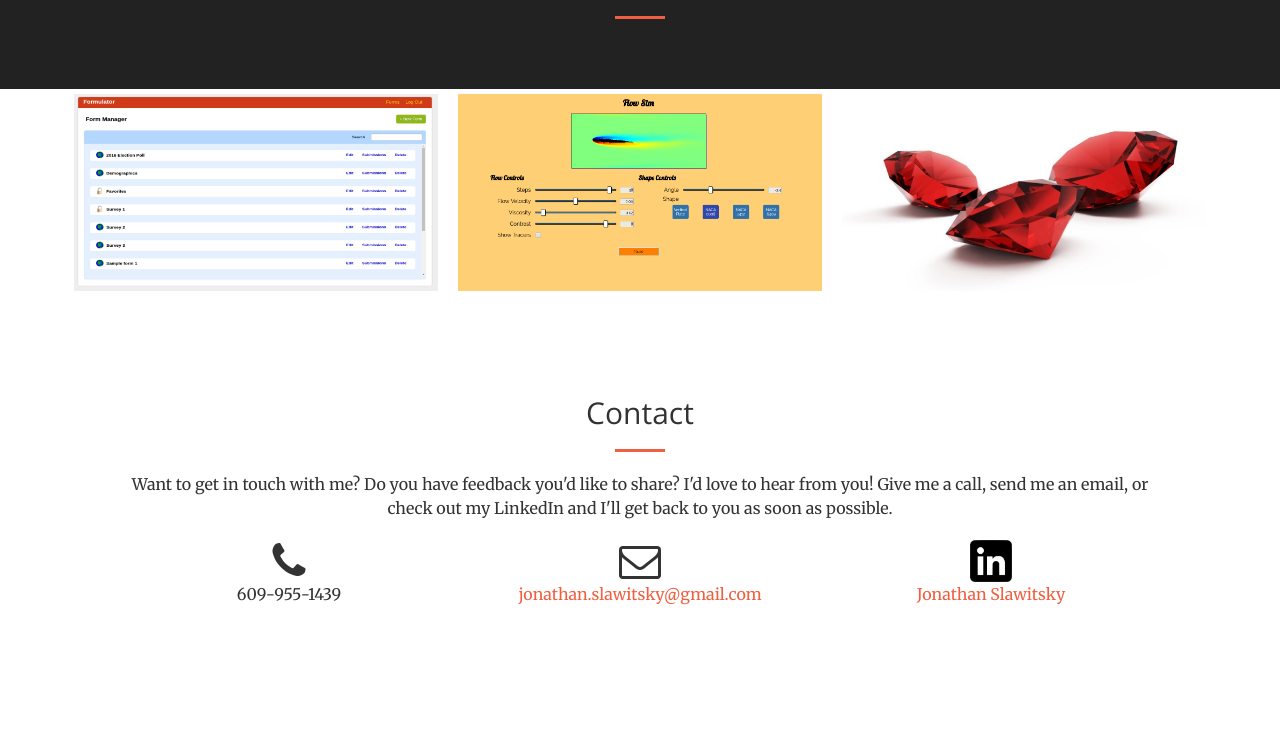
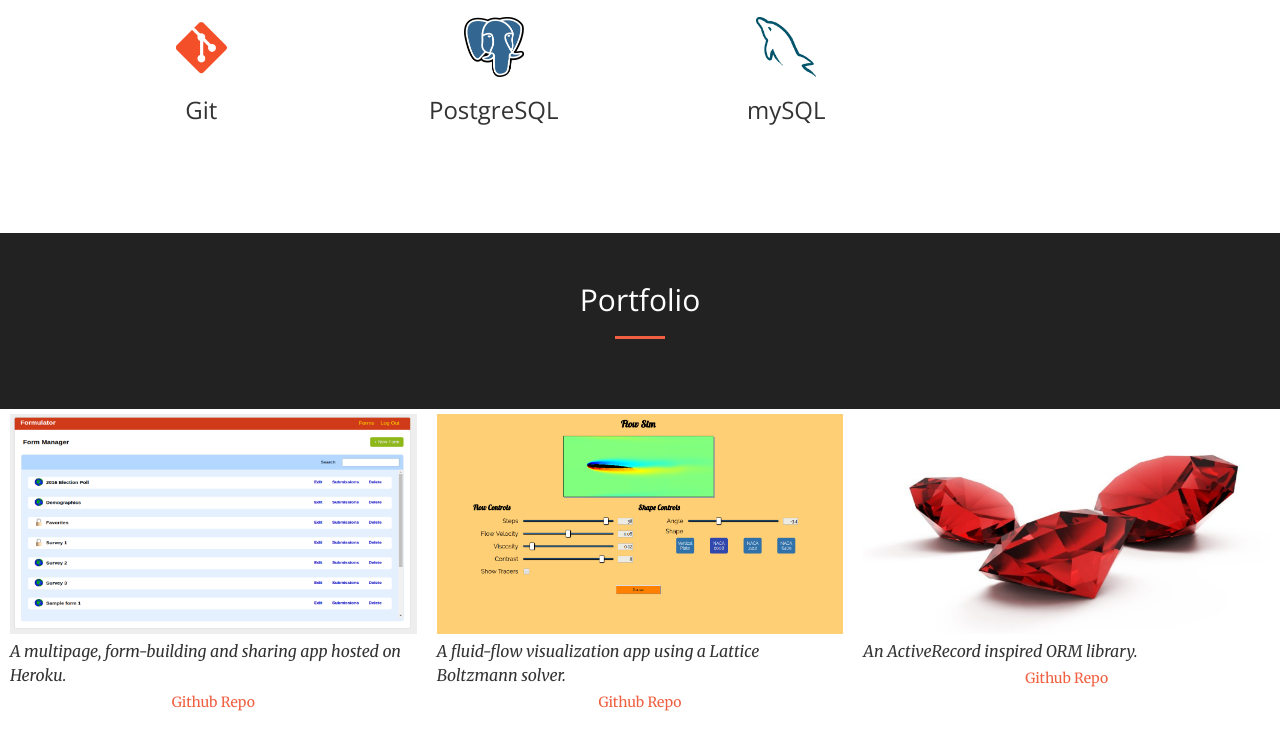
Before and after one commit to jslawjslaw/jslawjslaw.github.io, a website: page index.html in a window 1280 px wide. Shown: the part 2060-2797 px from the top of the page. Drawn offline with nearby package versions, Linux system fonts and the light colour scheme.

Commit message:
Add picture and projet summaries with github links

```diff
--- a/css/creative.css
+++ b/css/creative.css
@@ -421,3 +421,21 @@ body {
   display: flex;
   justify-content: center;
 }
+
+.image-container {
+  text-align: center;
+  margin-bottom: 20px;
+}
+
+.desc-link-container {
+  padding: 0 10px;
+}
+
+.project-desc {
+  font-style: italic;
+  margin-bottom: 5px;
+}
+
+.link-cont {
+  text-align: center;
+}
--- a/index.html
+++ b/index.html
@@ -85,6 +85,9 @@
     <section class="bg-primary" id="about">
         <div class="container">
             <div class="row">
+                <div class="image-container">
+                  <img src="img/Jon.jpg" width="200px" height="300px">
+                </div>
                 <div class="col-lg-8 col-lg-offset-2 text-center">
                     <h2 class="section-heading">I'm the man for the job!</h2>
                     <hr class="light">
@@ -210,6 +213,12 @@
                             </div>
                         </div>
                     </a>
+                    <div class="desc-link-container">
+                      <p class="project-desc">A multipage, form-building and sharing app hosted on Heroku.</p>
+                      <div class="link-cont">
+                        <a href="https://github.com/jslawjslaw/formulator" class="git-link">Github Repo</a>
+                      </div>
+                    </div>
                 </div>
                 <div class="col-lg-4 col-sm-6">
                     <a href="https://jslawjslaw.github.io/Flow-Sim/" class="portfolio-box">
@@ -225,6 +234,12 @@
                             </div>
                         </div>
                     </a>
+                    <div class="desc-link-container">
+                      <p class="project-desc">A fluid-flow visualization app using a Lattice Boltzmann solver.</p>
+                      <div class="link-cont">
+                        <a href="https://github.com/jslawjslaw/Flow-Sim" class="git-link">Github Repo</a>
+                      </div>
+                    </div>
                 </div>
                 <div class="col-lg-4 col-sm-6">
                     <a href="https://github.com/jslawjslaw/RubyArchive" class="portfolio-box">
@@ -240,6 +255,12 @@
                             </div>
                         </div>
                     </a>
+                    <div class="desc-link-container">
+                      <p class="project-desc">An ActiveRecord inspired ORM library.</p>
+                      <div class="link-cont">
+                        <a href="https://github.com/jslawjslaw/RubyArchive" class="git-link">Github Repo</a>
+                      </div>
+                    </div>
                 </div>
             </div>
         </div>
@@ -264,9 +285,14 @@
                     <i class="fa fa-envelope-o fa-3x sr-contact"></i>
                     <p><a href="mailto:jonathan.slawitsky@gmail.com">jonathan.slawitsky@gmail.com</a></p>
                 </div>
-                <div class="col-lg-4 text-center">
+                <br>
+                <div class="col-lg-4 col-lg-offset-2 text-center">
                     <img src="img/linkedin.png" width="42px" height="42px" class="fa fa-envelope-o fa-3x sr-contact">
                     <p><a href="https://www.linkedin.com/in/jonathanslawitsky">Jonathan Slawitsky</a></p>
+                </div>
+                <div class="col-lg-4 text-center">
+                    <img src="img/github.png" width="42px" height="42px" class="fa fa-envelope-o fa-3x sr-contact">
+                    <p><a href="https://github.com/jslawjslaw">GitHub</a></p>
                 </div>
             </div>
         </div>
```
Also changed, not shown: img/github.png (added), vendor/bootstrap/css/bootstrap.css, 1 other file.
